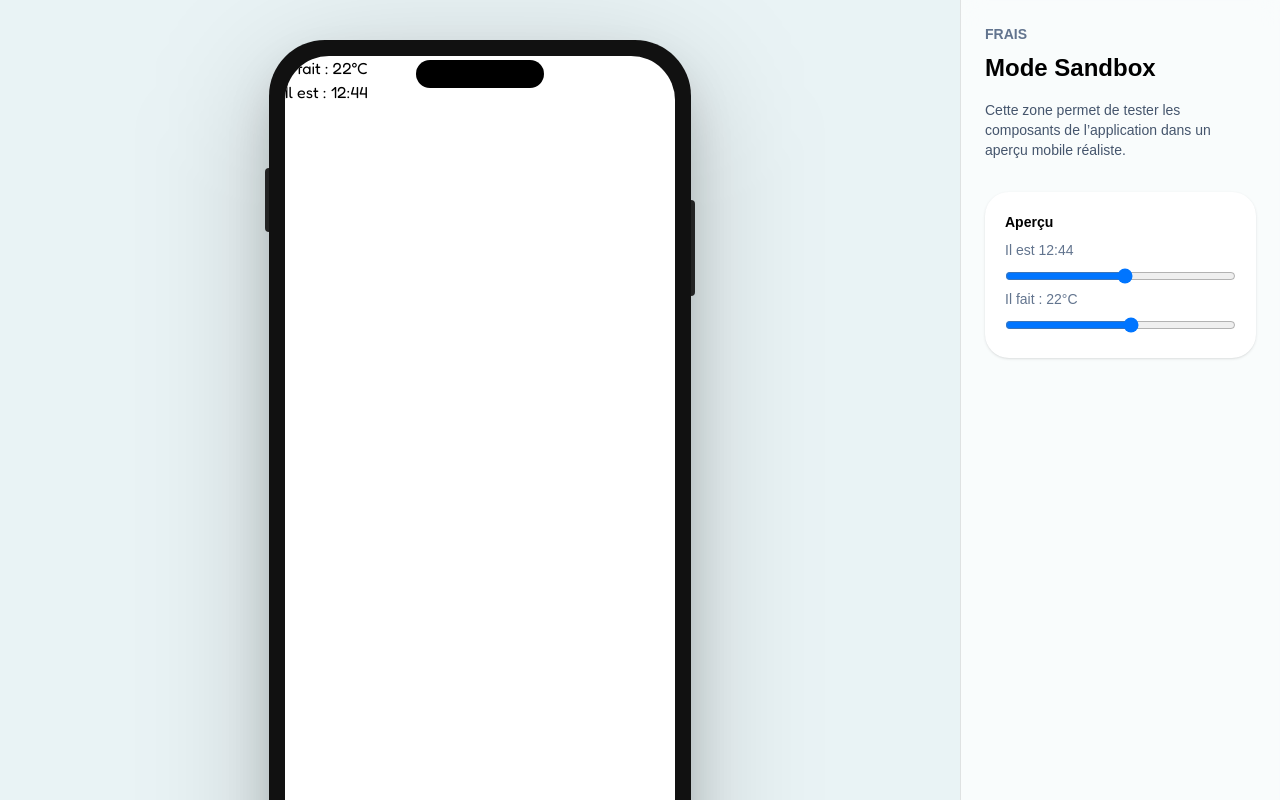
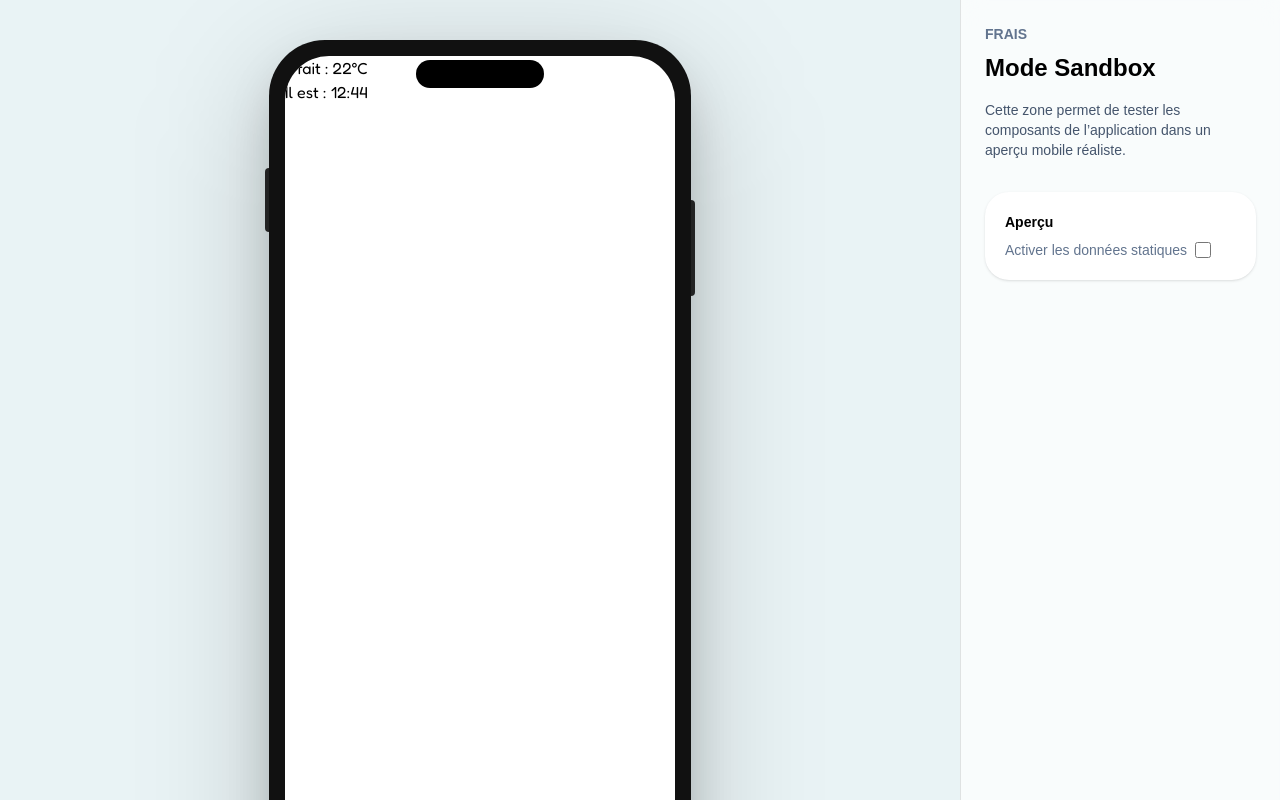
Before and after one commit to ISaejinI/Frais, a Next.js app: page /sandbox in a window 1280 px wide. Shown: the top 800 px of the page. Built offline with nearby package versions, Linux system fonts and the light colour scheme.

Commit message:
feat: add isStatic field

```diff
--- a/app/sandbox/layout.js
+++ b/app/sandbox/layout.js
@@ -12,9 +12,10 @@ export function useSandbox() {
 export default function SandboxLayout({ children }) {
     const [hour, setHour] = useState(getCurrentHour());
     const [temp, setTemp] = useState(22);
+    const [isStatic, setIsStatic] = useState(false);
 
     return (
-        <SandboxContext.Provider value={{ hour, temp, setHour, setTemp }}>
+        <SandboxContext.Provider value={{ hour, temp, setHour, setTemp, isStatic, setIsStatic }}>
             <section className="min-h-screen bg-[#e9f3f5] text-black">
                 <main className="flex min-h-screen">
                     <div className="flex flex-1 items-center justify-center overflow-auto p-10">
@@ -43,6 +44,18 @@ export default function SandboxLayout({ children }) {
                         <div className="mt-8 rounded-3xl bg-white p-5 shadow-sm">
                             <p className="text-sm font-semibold">Aperçu</p>
                             <div className="mt-2 text-sm text-slate-500">
+                                <div className="flex items-center">
+                                    <p>Activer les données statiques</p>
+                                    <input
+                                        type="checkbox"
+                                        checked={isStatic}
+                                        onChange={(e) => setIsStatic(e.target.checked)}
+                                        className="ml-2 h-4 w-4 rounded border-slate-300 text-slate-600 focus:ring-slate-400"
+                                    />
+                                </div>
+
+                                {isStatic && (
+                                    <>
                                         <p>Il est {hour}:{new Date().getMinutes()}</p>
                                         <input
                                             type="range"
@@ -62,6 +75,8 @@ export default function SandboxLayout({ children }) {
                                             onChange={(e) => setTemp(Number(e.target.value))}
                                             className="w-full mt-2"
                                         />
+                                    </>
+                                )}
                             </div>
                         </div>
                     </aside>
```
Lines whose indentation alone changed are shown as unchanged.
